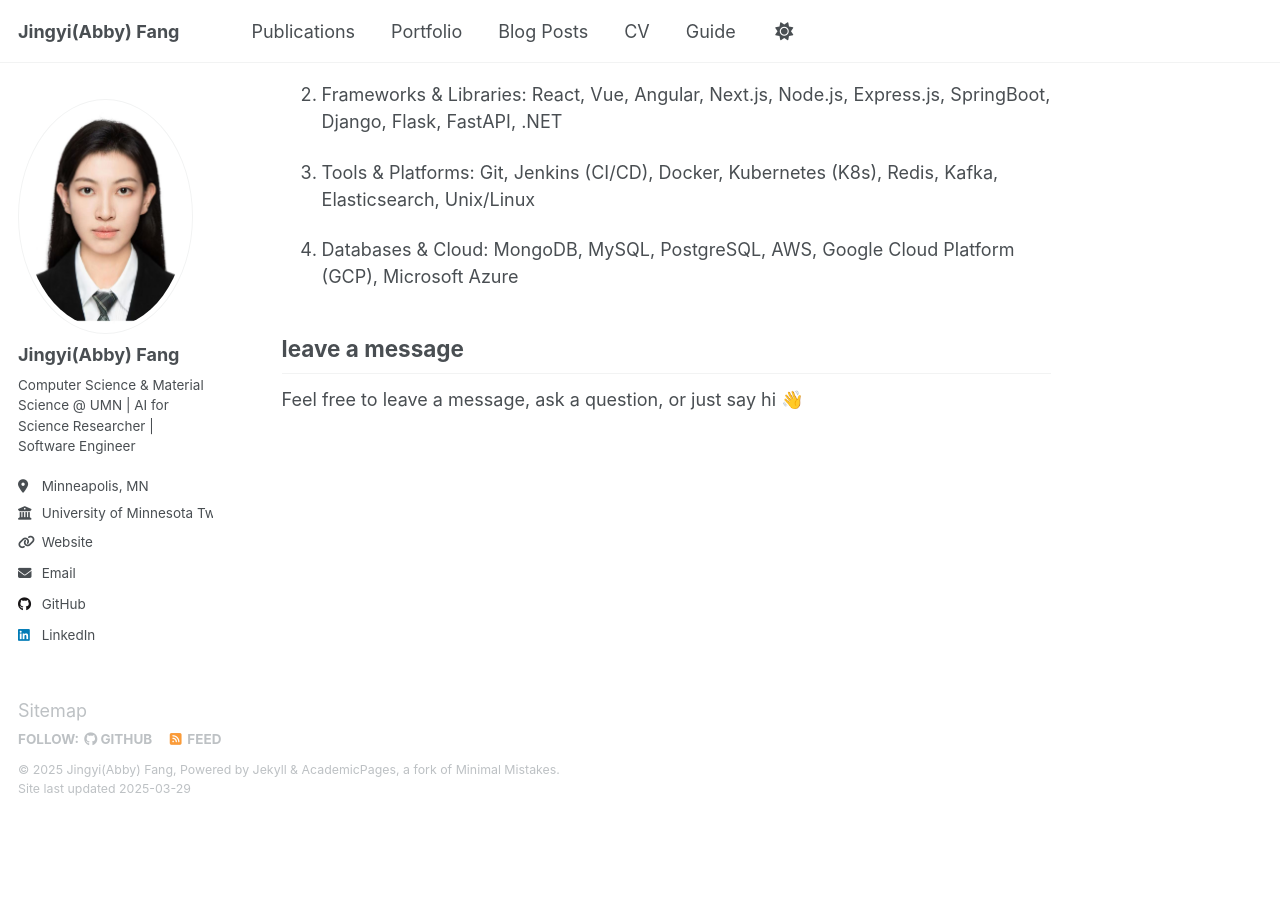
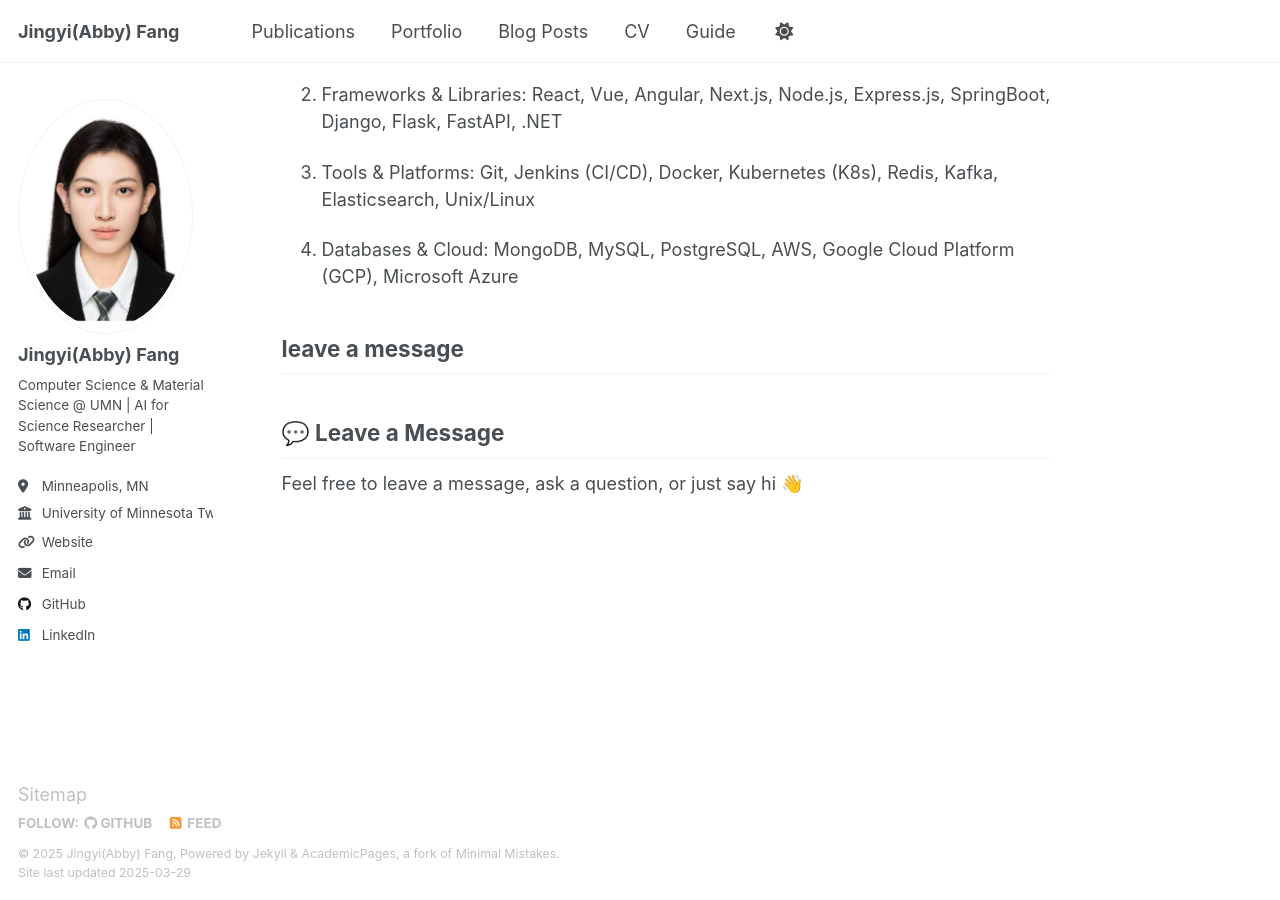
Before and after one commit to Abby0575/Abby057.github.io, a Jekyll site: the page built from _pages/about.md, in a window 1280 px wide and 900 px high, scrolled down 861 px. Built offline with Jekyll 4.4.1, drawn with Linux system fonts in a browser that asks for light colours; comment, search, counter and statistics services are not loaded; before the commit the page ends 1677 px from its top, so only the background shows below that.

Commit message:
Update 11

```diff
--- a/_pages/about.md
+++ b/_pages/about.md
@@ -40,6 +40,7 @@ Skills and Certificates
 
 leave a message
 ------
+## 💬 Leave a Message
 
 Feel free to leave a message, ask a question, or just say hi 👋
 
```
